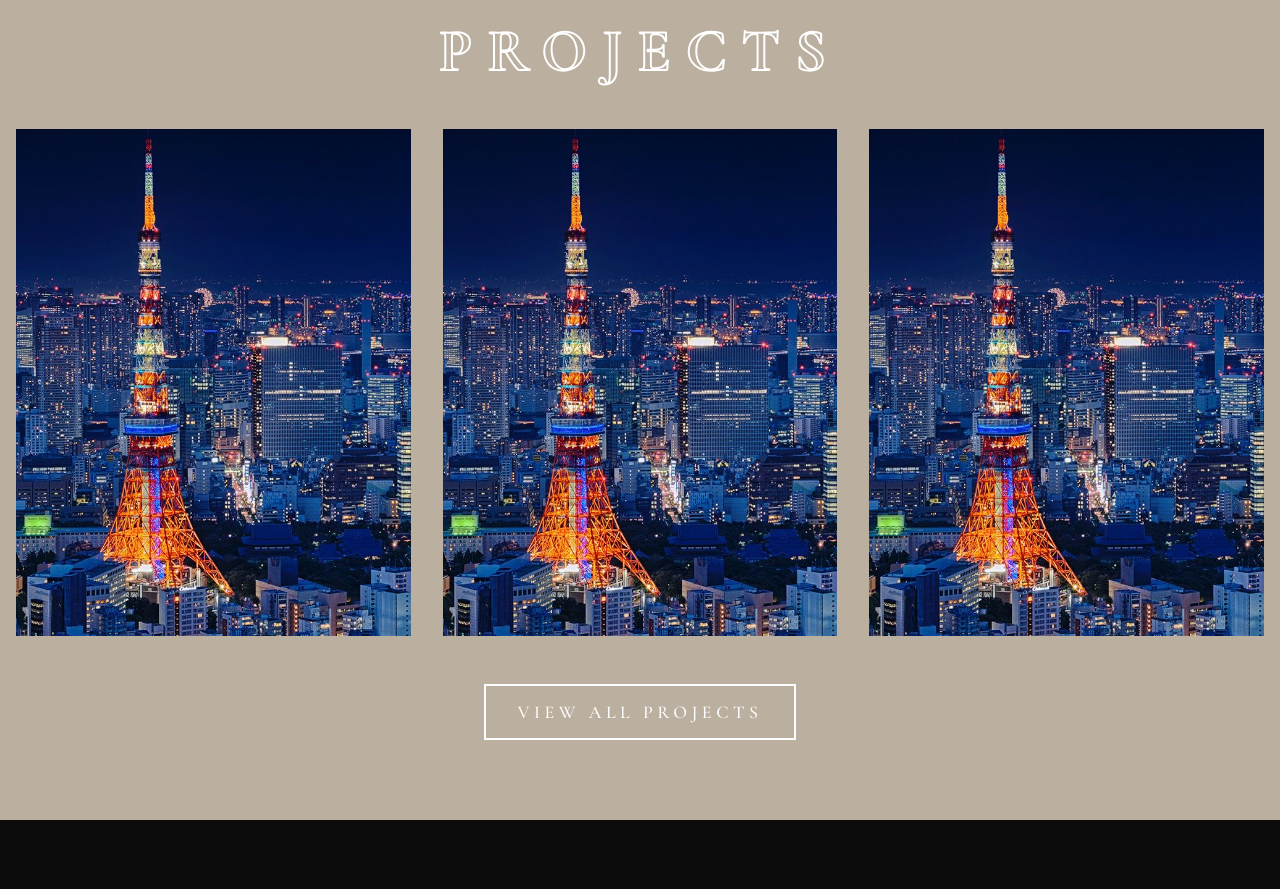
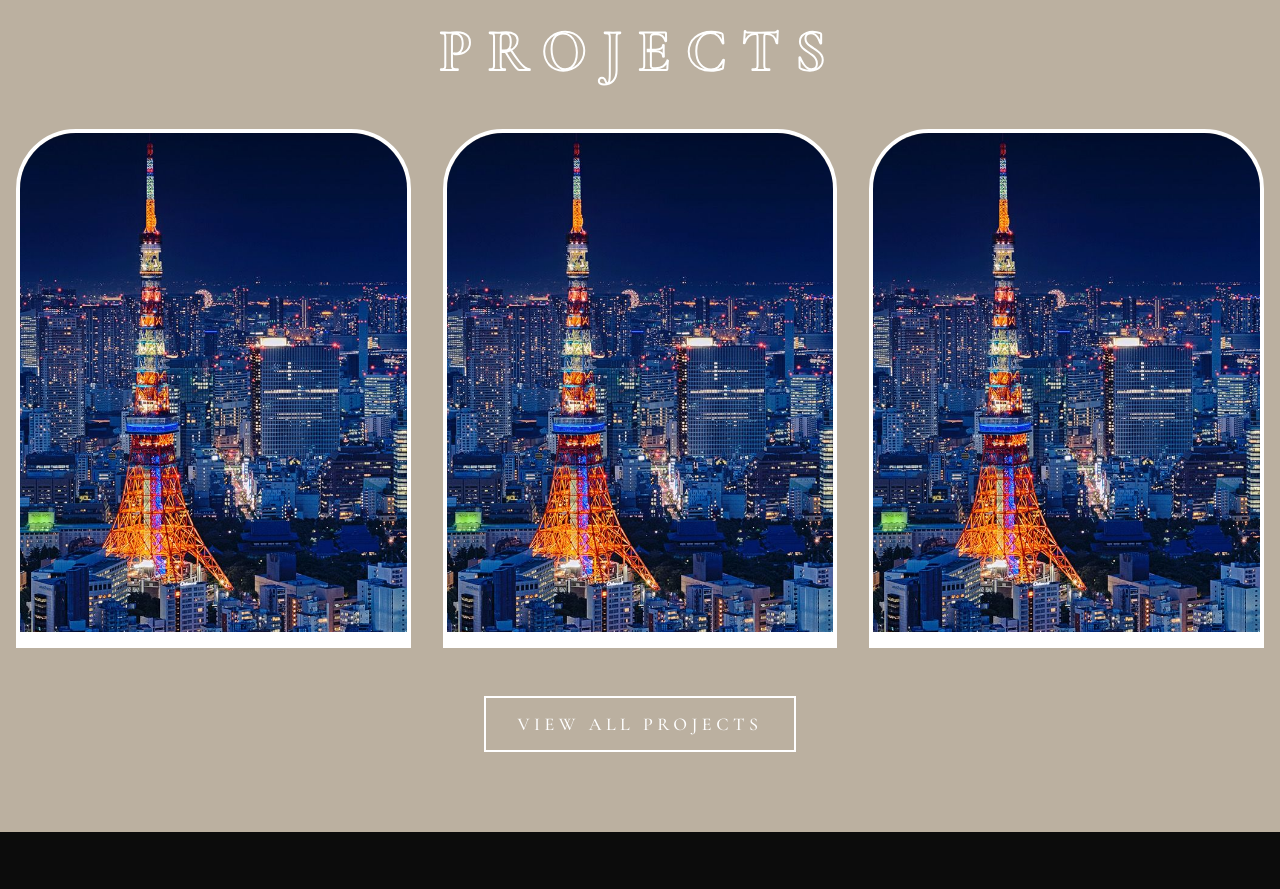
Before and after one commit to botflowlab/AndresCastroWebsite, a React (Vite) app: page / in a window 1280 px wide. Shown: the part 1880-2769 px from the top of the page. Built offline with nearby package versions, Linux system fonts and the light colour scheme; a web font is replaced by a local one.

Commit message:
Update ProjectsSection with window-style boxes

```diff
--- a/src/components/sections/ProjectsSection.jsx
+++ b/src/components/sections/ProjectsSection.jsx
@@ -19,27 +19,38 @@ function ProjectsSection() {
         </div>
 
         <div className="grid grid-cols-1 md:grid-cols-2 lg:grid-cols-3 gap-8 mb-12">
-          {/* Sample Project Cards */}
-          <div className="aspect-[7/9] relative overflow-hidden">
+          {/* Project Cards with Window Style */}
+          <div className="relative">
+            <div className="aspect-[7/9] overflow-hidden rounded-t-[60px] border-4 border-white">
               <img
                 src="/images/placeholder.jpg"
                 alt="Project 1"
                 className="w-full h-full object-cover transition-transform duration-300 hover:scale-125"
               />
             </div>
-          <div className="aspect-[7/9] relative overflow-hidden">
+            <div className="h-4 bg-white -mt-1"></div>
+          </div>
+
+          <div className="relative">
+            <div className="aspect-[7/9] overflow-hidden rounded-t-[60px] border-4 border-white">
               <img
                 src="/images/placeholder.jpg"
                 alt="Project 2"
                 className="w-full h-full object-cover transition-transform duration-300 hover:scale-125"
               />
             </div>
-          <div className="aspect-[7/9] relative overflow-hidden">
+            <div className="h-4 bg-white -mt-1"></div>
+          </div>
+
+          <div className="relative">
+            <div className="aspect-[7/9] overflow-hidden rounded-t-[60px] border-4 border-white">
               <img
                 src="/images/placeholder.jpg"
                 alt="Project 3"
                 className="w-full h-full object-cover transition-transform duration-300 hover:scale-125"
               />
+            </div>
+            <div className="h-4 bg-white -mt-1"></div>
           </div>
         </div>
 
```
Lines whose indentation alone changed are shown as unchanged.
